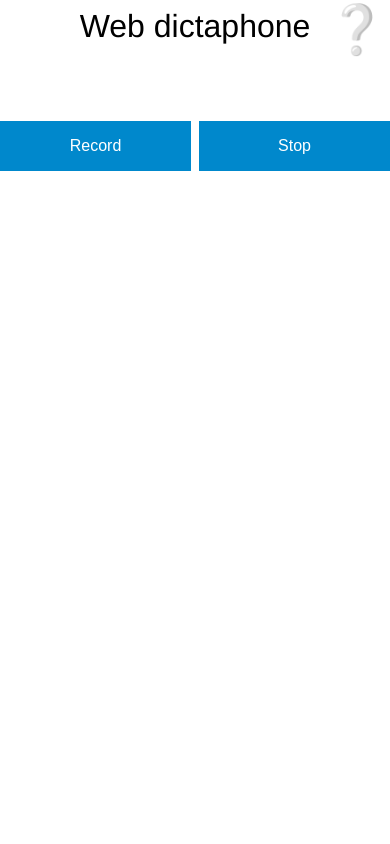
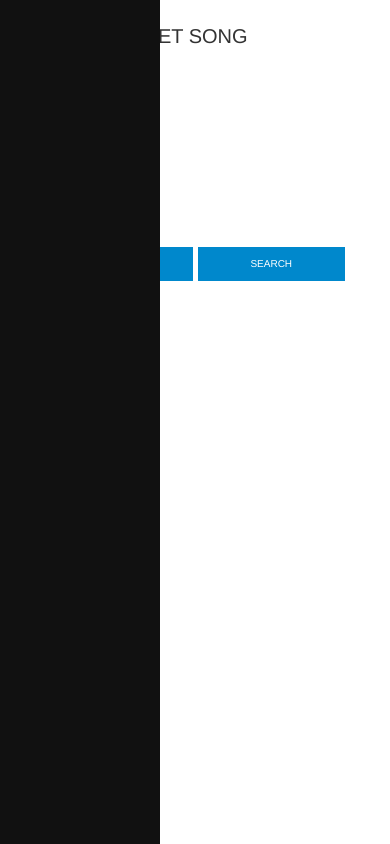
Before and after one commit to NewtonBii/discover_music, a Django app: page / in a window 390 px wide. Run offline with Django 3.2, Linux system fonts and the light colour scheme; some libraries are stand-ins or nearby versions.

Commit message:
Add a fixed sidebar.

```diff
--- a/music/static/css/index.css
+++ b/music/static/css/index.css
@@ -17,6 +17,18 @@ body {
   height: 100%;
   display: flex;
   flex-direction: column;
+}
+
+.sidenav {
+  height: 100%;
+  width: 160px;
+  position: fixed;
+  z-index: 1;
+  top: 0;
+  left: 0;
+  background-color: #111;
+  overflow-x: hidden;
+  padding-top: 20px;
 }
 
 h1, h2 {
@@ -63,14 +75,14 @@ button:hover, button:focus {
 }
 
 button:active {
-  box-shadow: inset 0px 0px 20px rgba(0,0,0,0.5);
+  box-shadow: inset 0px 0px 20px rgba(0, 0, 0, 0.5);
   transform: translateY(2px);
 }
-
 
 /* Make the clips use as much space as possible, and
  * also show a scrollbar when there are too many clips to show
  * in the available space */
+
 .sound-clips {
   flex: 1;
   overflow: auto;
@@ -118,8 +130,8 @@ label {
 }
 
 input[type=checkbox] {
-   position: absolute;
-   top: -100px;
+  position: absolute;
+  top: -100px;
 }
 
 aside {
@@ -144,7 +156,8 @@ aside a {
 }
 
 /* Toggled State of information box */
-input[type=checkbox]:checked ~ aside {
+
+input[type=checkbox]:checked~aside {
   transform: translateX(0);
 }
 
@@ -155,6 +168,7 @@ input[type=checkbox]:checked ~ aside {
 }
 
 /* Adjustments for wider screens */
+
 @media all and (min-width: 800px) {
   /* Don't take all the space as readability is lost when line length
      goes past a certain size */
--- a/music/templates/index.html
+++ b/music/templates/index.html
@@ -1,4 +1,4 @@
-{% load static %}
+{% load static %}{% load bootstrap3 %}
 
 <!DOCTYPE html>
 <html lang="en-us">
@@ -7,6 +7,7 @@
     <meta name="viewport" content="width=device-width">
     <title>Web dictaphone</title>
     {% block styles %}
+    {% bootstrap_css %}
     <link rel="stylesheet" href="{% static 'css/index.css' %}">{% endblock%}
   </head>
   <body>
@@ -14,42 +15,34 @@
     <div class="wrapper">
 
       <header>
-        <h1>Web dictaphone</h1>
+        <h1>GET SONG</h1>
       </header>
+<div class="container">
+  <div class="sidenav">
 
+  </div>
+  <div class="col-lg-6">
     <section class="main-controls">
-        <canvas class="visualizer" height="60px"></canvas>
+      <canvas class="visualizer" height="180px"></canvas>
       <div id="buttons">
-          <button class="record">Record</button>
-          <button class="stop">Stop</button>
+        <button class="record">RECORD</button>
+        <button class="stop">SEARCH</button>
       </div>
     </section>
-
+  </div>
+  <div class="col-lg-6 col-md-4 col-sm-1">
     <section class="sound-clips">
 
 
     </section>
+  </div>
 
 </div>
 
-    <label for="toggle">❔</label>
-    <input type="checkbox" id="toggle">
-    <aside>
-      <h2>Information</h2>
 
-      <p>Web dictaphone is built using <a href="https://developer.mozilla.org/en-US/docs/Web/API/Navigator.getUserMedia">getUserMedia</a> and the <a href="https://developer.mozilla.org/en-US/docs/Web/API/MediaRecorder_API">MediaRecorder API</a>, which provides an easier way to capture Media streams.</p>
 
-      <p>Icon courtesy of <a href="http://findicons.com/search/microphone">Find Icons</a>. Thanks to <a href="http://soledadpenades.com/">Sole</a> for the Oscilloscope code!</p>
 
-      <button id="install-btn">Install app</button>
-    </aside>
-
-    <script src="scripts/install.js"></script>
-
-    <script src="scripts/mediaDevices-getUserMedia-polyfill.js"></script>
-
-    <!-- Below is your custom application script -->
-    <script src="scripts/app.js"></script>
+    </div>
 
   </body>
   {% block scripts %}
--- a/music/views.py
+++ b/music/views.py
@@ -2,4 +2,6 @@ from django.shortcuts import render
 
 # Create your views here.
 def index(request):
+    audio_file = []
+    print(audio_file)
     return render(request, 'index.html')
--- a/music_search/settings.py
+++ b/music_search/settings.py
@@ -37,7 +37,8 @@ INSTALLED_APPS = [
     'django.contrib.sessions',
     'django.contrib.messages',
     'django.contrib.staticfiles',
-    'music.apps.MusicConfig'
+    'music.apps.MusicConfig',
+    'bootstrap3'
 ]
 
 MIDDLEWARE = [
```
Also changed, not shown: music/static/js/app.js (+4 -43 lines), music/static/images/drums.jpg (added). Lines whose indentation alone changed are shown as unchanged.
